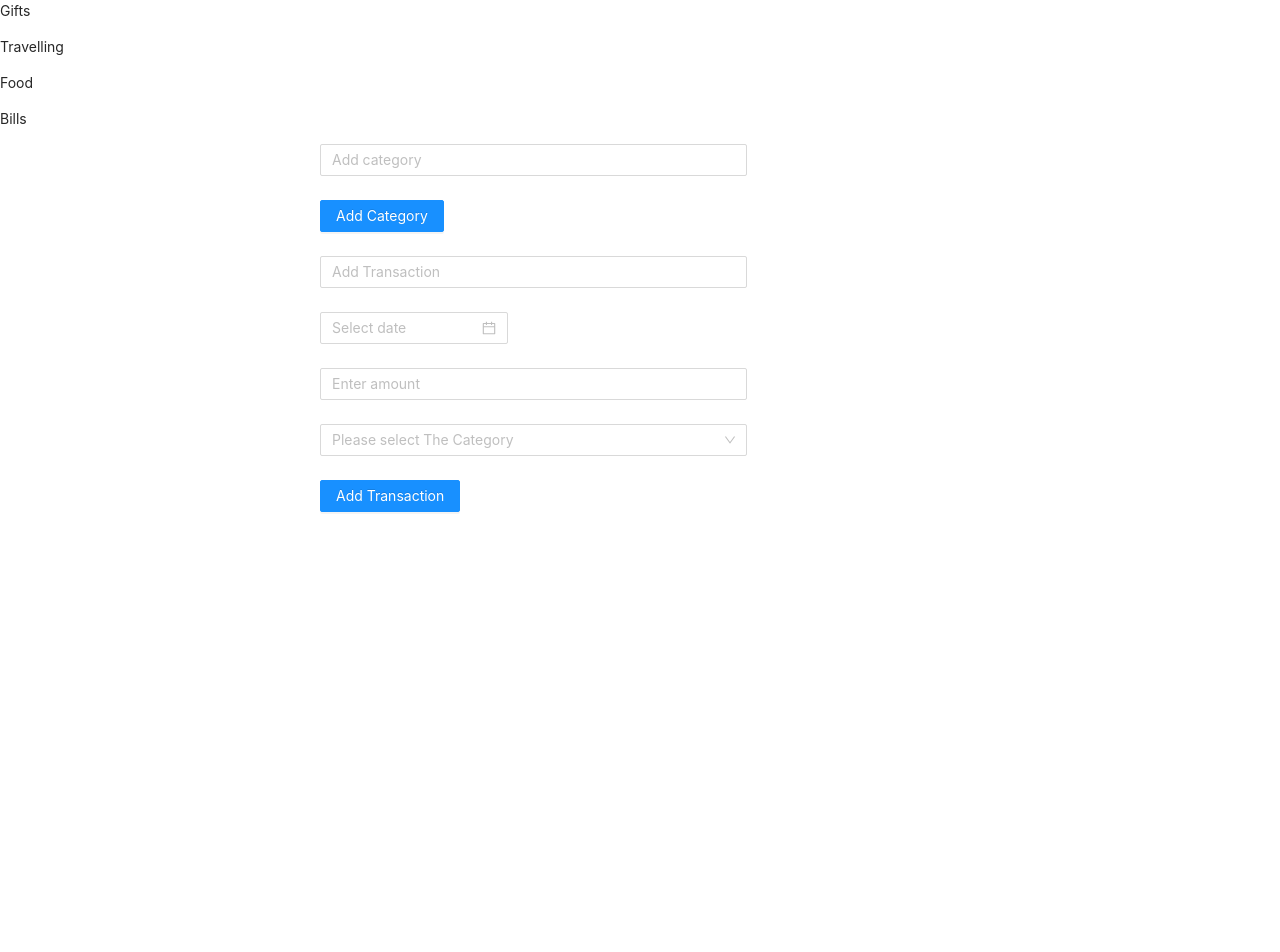
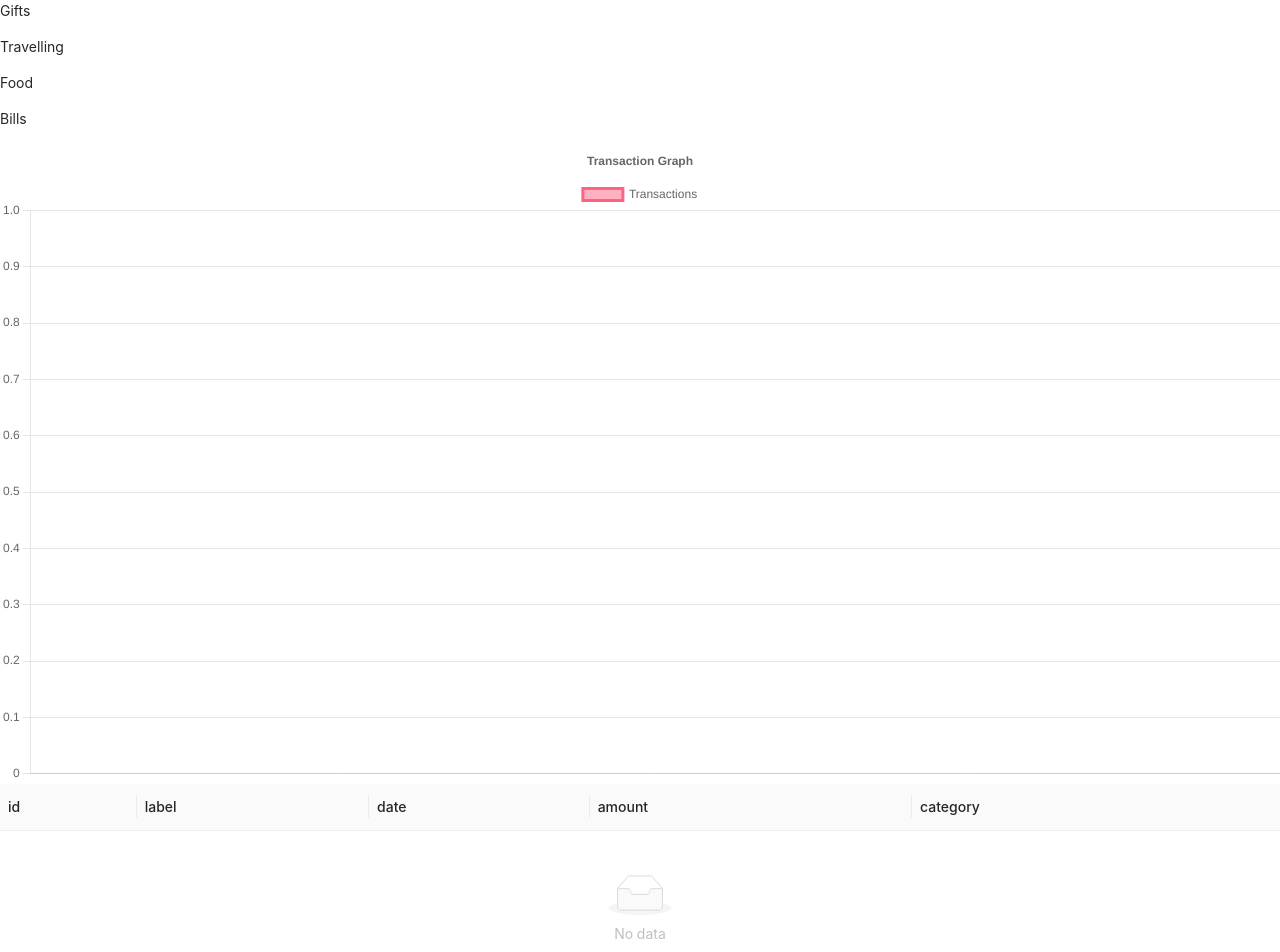
Before and after one commit to datasapiens/expense-app, a React (Create React App) app: page / in a window 1280 px wide. Shown: the top 952 px of the page. Before the commit the page ends 800 px from the top, so only its background shows below. Built offline with nearby package versions, Linux system fonts and the light colour scheme.

Commit message:
- added chart

```diff
--- a/package.json
+++ b/package.json
@@ -7,12 +7,16 @@
     "@testing-library/jest-dom": "^5.16.1",
     "@testing-library/react": "^12.1.2",
     "@testing-library/user-event": "^13.5.0",
+    "@types/debounce": "^1.2.1",
     "@types/jest": "^27.0.3",
     "@types/node": "^16.11.14",
     "@types/react": "^17.0.37",
     "@types/react-dom": "^17.0.11",
     "antd": "^4.17.3",
+    "chart.js": "^3.6.2",
+    "debounce": "^1.2.1",
     "react": "^17.0.2",
+    "react-chartjs-2": "^4.0.0",
     "react-dom": "^17.0.2",
     "react-redux": "^7.2.6",
     "react-scripts": "5.0.0",
--- a/src/App.tsx
+++ b/src/App.tsx
@@ -1,12 +1,13 @@
 import React, { useState } from 'react';
-import { useLocalStorage } from './useLocalStorage';
-import { RootState, store } from './store'
-import { Provider, useDispatch, useSelector } from 'react-redux'
+import { RootState } from './store'
+import { useDispatch, useSelector } from 'react-redux'
 import { Input, Form, Button, DatePicker, Select } from 'antd';
+import TransactionsTable from './table';
 import { addCategory } from './categoryslice';
 import { addTransaction } from './transactionslice';
+import { TransactionsChart } from './chart';
 const { Option } = Select;
-const dateFormat = 'YYYY/MM/DD';
+
 
 const App: React.FC = () => {
 
@@ -15,6 +16,8 @@ const App: React.FC = () => {
 
   const categories = useSelector((state: RootState) => state.category.category);
 
+  const transactions = useSelector((state: RootState) => state.transactions.transaction);
+
   const dispatch = useDispatch()
 
   const onFinish = (values: any) => {
@@ -22,8 +25,8 @@ const App: React.FC = () => {
   };
   const onFinishTransaction = (values: any) => {
     values['date'] = dat;
-    console.log(values)
-    // dispatch(addTransaction(values))
+    //console.log(values)
+    dispatch(addTransaction(values))
   };
   const onFinishFailed = (errorInfo: any) => {
     console.log('Failed:', errorInfo);
@@ -40,13 +43,23 @@ const App: React.FC = () => {
   return (
     <div className="App">
       <header className="App-header">
-        {categories.map((item, index) =>
+        {categories.map((item: any, index: number) =>
 
-          <p key={index}>
-            {item.label}
-          </p>
+          <p>{item.label}</p>
+          // <Row gutter={4}>
+          //   <Col className="gutter-row" span={6}>
+          //     <CategoryCard category={item} />
+          //   </Col>
+          // </Row>
         )}
       </header>
+
+      <div>
+        <TransactionsChart />
+      </div>
+      <div>
+        <TransactionsTable transactions={transactions} />
+      </div>
 
       <div>
         {/* Category Form */}
@@ -91,7 +104,7 @@ const App: React.FC = () => {
             name='date'
             rules={[{ required: true, message: 'Please input a date!' }]}
           >
-            <DatePicker onChange={(date, datestring)=> setFieldValue(datestring)} />
+            <DatePicker onChange={(date, datestring) => setFieldValue(datestring)} />
           </Form.Item>
           <Form.Item
             name='amount'
@@ -106,7 +119,7 @@ const App: React.FC = () => {
             <Select
               placeholder="Please select The Category"
             >
-              {categories.map((item) => {
+              {categories.map((item: any) => {
                 return <Option key={item.id} value={item.id}>
                   {item.label}
                 </Option>
--- /dev/null
+++ b/src/chart.tsx
@@ -0,0 +1,60 @@
+import React from 'react';
+import {
+  Chart as ChartJS,
+  CategoryScale,
+  LinearScale,
+  PointElement,
+  LineElement,
+  Title,
+  Tooltip,
+  Legend,
+} from 'chart.js';
+import { Line } from 'react-chartjs-2';
+import { useSelector } from 'react-redux';
+import { RootState } from './store';
+
+ChartJS.register(
+  CategoryScale,
+  LinearScale,
+  PointElement,
+  LineElement,
+  Title,
+  Tooltip,
+  Legend
+);
+
+export const options = {
+  responsive: true,
+  plugins: {
+    legend: {
+      position: 'top' as const,
+    },
+    title: {
+      display: true,
+      text: 'Transaction Graph',
+    },
+  },
+};
+
+
+
+export function TransactionsChart() {
+  const transactions = useSelector((state: RootState) => state.transactions.transaction);
+
+  const labels: string[] = transactions.map((items) => items.label);
+  const amount: number[] = transactions.map((item) => parseInt(item.amount))
+
+  const data = {
+    labels,
+    datasets: [
+      {
+        label: 'Transactions',
+        data: amount,
+        borderColor: 'rgb(255, 99, 132)',
+        backgroundColor: 'rgba(255, 99, 132, 0.5)',
+      }
+    ]
+  };
+
+  return <Line options={options} data={data} />;
+}
--- a/src/index.tsx
+++ b/src/index.tsx
@@ -3,7 +3,15 @@ import ReactDOM from 'react-dom';
 import { Provider } from 'react-redux';
 import App from './App';
 import './App.css';
+import { debounce } from "debounce";
+import { saveState } from './localState';
 import { store } from './store';
+
+store.subscribe(
+  debounce(()=> {
+    saveState(store.getState());
+  })
+)
 
 ReactDOM.render(
   <Provider store={store}>
--- /dev/null
+++ b/src/localState.ts
@@ -0,0 +1,19 @@
+const KEY = "redux";
+export function loadState() {
+  try {
+    const serializedState = localStorage.getItem(KEY);
+    if (!serializedState) return undefined;
+    return JSON.parse(serializedState);
+  } catch (e) {
+    return undefined;
+  }
+}
+
+export async function saveState(state: any) {
+  try {
+    const serializedState = JSON.stringify(state);
+    localStorage.setItem(KEY, serializedState);
+  } catch (e) {
+    // Ignore
+  }
+}
--- a/src/store.ts
+++ b/src/store.ts
@@ -1,10 +1,15 @@
 import { configureStore } from '@reduxjs/toolkit'
 import categoryslice from './categoryslice'
+import transactionSlice from './transactionslice'
+import { loadState } from './localState';
 
 export const store = configureStore({
+  devTools: true,
   reducer: {
-    category: categoryslice
+    category: categoryslice,
+    transactions: transactionSlice
   },
+  preloadedState: loadState(),
 })
 
 export type RootState = ReturnType<typeof store.getState>
--- /dev/null
+++ b/src/table.tsx
@@ -0,0 +1,38 @@
+import { Table } from "antd";
+
+const TransactionsTable: React.FC <any>= (props): JSX.Element => {
+
+  const columns = [
+    {
+      title: 'id',
+      dataIndex: 'id',
+      key: 'id',
+    },
+    {
+      title: 'label',
+      dataIndex: 'label',
+      key: 'label',
+    },
+    {
+      title: 'date',
+      dataIndex: 'date',
+      key: 'date',
+    },
+    {
+      title: 'amount',
+      dataIndex: 'amount',
+      key: 'amount',
+    },
+    {
+      title: 'category',
+      dataIndex: 'category',
+      key: 'category',
+    },
+  ];
+  return (
+    <Table dataSource={props.transactions} columns={columns} pagination={false} size='middle'/>
+  );
+}
+
+
+export default TransactionsTable
```
Also changed, not shown: src/card.tsx (added, +21 -0 lines), 2 other files (tests, documents, lock files or other folders).
